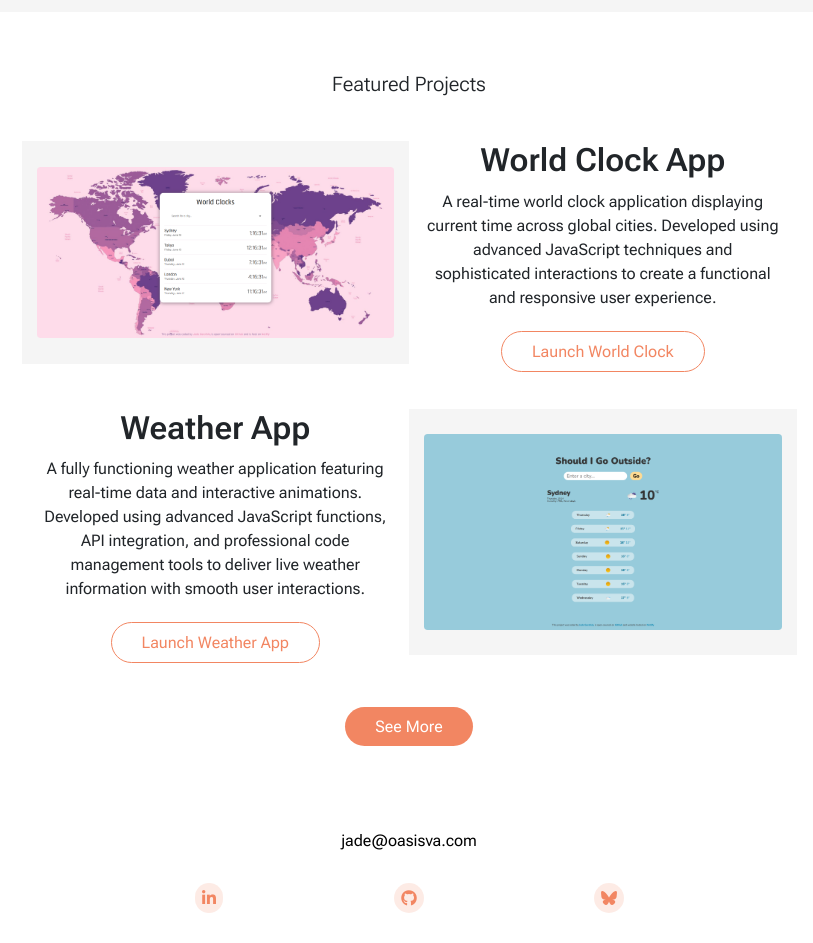
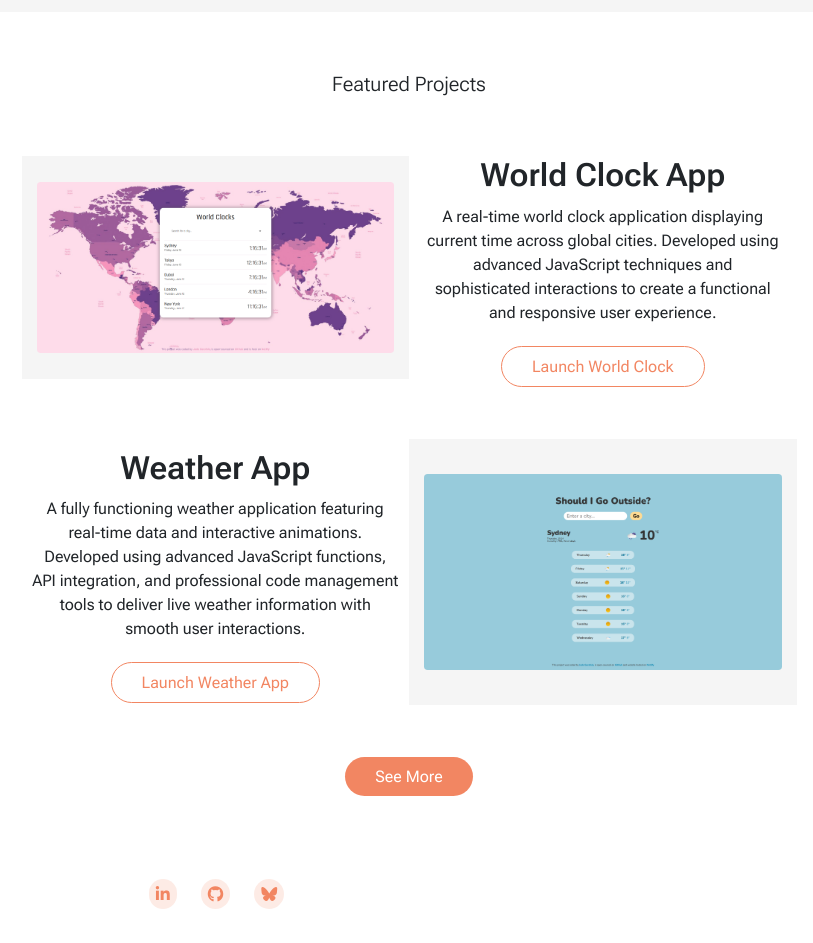
Before and after one commit to jade0x/portfolioproject2, a plain HTML site: page index.html in a window 1280 px wide. Shown: the part 440-1383 px from the top of the page, without its empty margins (231-1044 px from the left). Drawn offline with nearby package versions, Linux system fonts and the light colour scheme.

Commit message:
grid gutters, button margin, footer edits

```diff
--- a/index.html
+++ b/index.html
@@ -74,7 +74,7 @@
     <main>
       <h3>Featured Projects</h3>
       <div class="container">
-        <div class="row mt-5 gx-lg-5 gx-3 g-4">
+        <div class="row mt-5 g-5">
           <div
             class="col-md-6 d-flex justify-content-center align-items-center project-image-bg"
           >
@@ -102,8 +102,8 @@
             </div>
           </div>
         </div>
-        <div class="row mt-5 gx-lg-5 gx-3 g-4">
-          <div class="col-md-6">
+        <div class="row mt-5 g-5">
+          <div class="col-md-6 p-3">
             <h2 class="mb-3">Weather App</h2>
             <p>
               A fully functioning weather application featuring real-time data
@@ -136,33 +136,31 @@
       </div>
     </main>
     <footer>
-      <a href="mailto:jade@oasisva.com">jade@oasisva.com</a>
-      <div class="container">
-        <div class="row d-flex justify-content-center mt-5">
-          <div class="col-3">
+      <div class="col-md-6 ps-4">
         <a
           href="https://www.linkedin.com/in/jade-garafola/"
           target="_blank"
           title="linkedin"
+          class="mx-3"
         >
           <i class="fa-brands fa-linkedin-in"></i>
         </a>
-          </div>
-          <div class="col-3">
-            <a href="https://github.com/jade0x" target="_blank" title="github">
+        <a
+          href="https://github.com/jade0x"
+          target="_blank"
+          title="github"
+          class="mx-3"
+        >
           <i class="fa-brands fa-github"></i>
         </a>
-          </div>
-          <div class="col-3">
         <a
           href="https://bsky.app/profile/jade0x.dev"
           target="_blank"
           title="bluesky"
+          class="mx-3"
         >
           <i class="fa-brands fa-bluesky"></i>
         </a>
-          </div>
-        </div>
       </div>
     </footer>
     <script
--- a/styles/styles.css
+++ b/styles/styles.css
@@ -1,6 +1,4 @@
 * {
-  margin: 0;
-  padding: 0;
   box-sizing: border-box;
 }
 
@@ -72,6 +70,7 @@ footer {
 }
 
 .primary-link {
+  margin-top: 500px;
   padding: 10px 30px;
   background-color: var(--bs-primary);
   border-radius: 40px;
```
Also changed, not shown: about.html (+11 -13 lines), contact.html (+11 -13 lines), projects.html (+11 -13 lines). Lines whose indentation alone changed are shown as unchanged.
